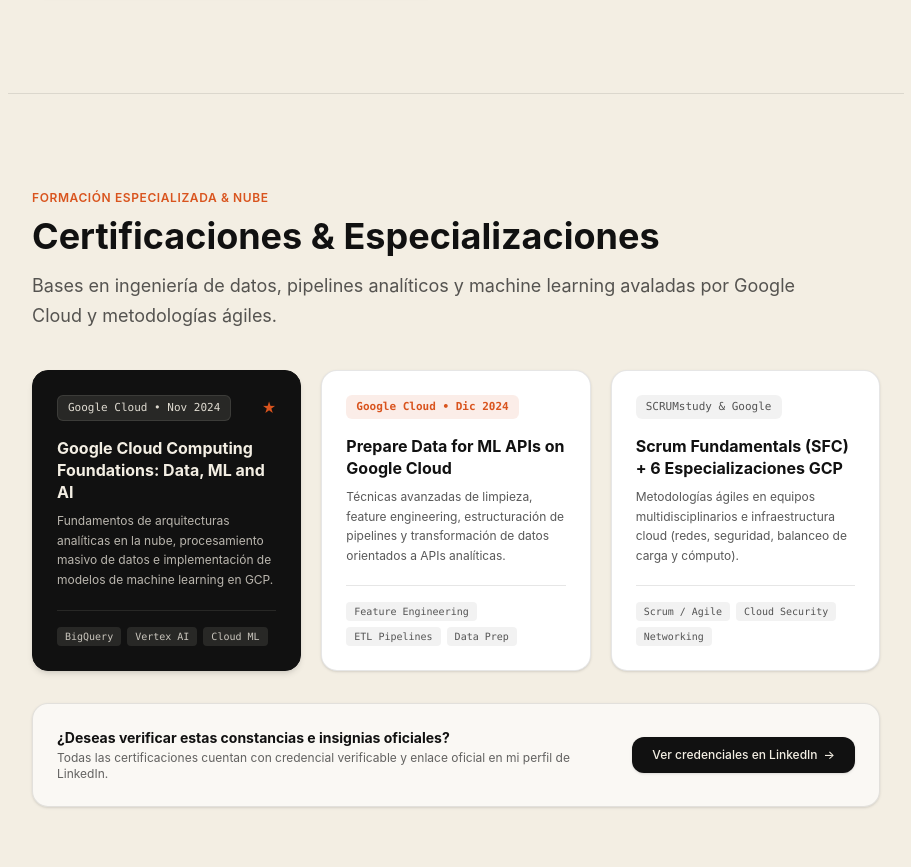
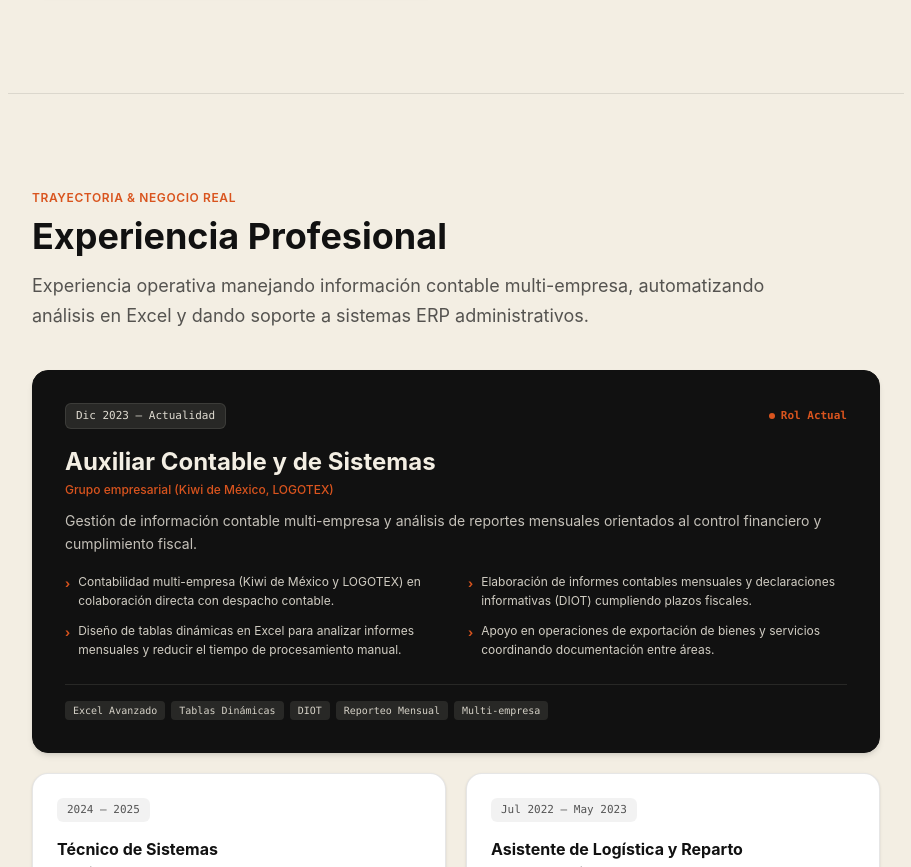
Before and after one commit to edgarrr-45/mi-portfolio, an Astro site: page / in a window 1280 px wide. Shown: the part 1933-2800 px from the top of the page, without its empty margins (184-1095 px from the left). Built offline with nearby package versions, Linux system fonts and the light colour scheme; Astro itself is replaced by a stand-in of ours.

Commit message:
feat: agregar seccion Experience con impacto en Kiwi de Mexico y ERP

```diff
--- /dev/null
+++ b/src/components/Experience.astro
@@ -0,0 +1,162 @@
+---
+interface ExperienceItem {
+  title: string;
+  company: string;
+  date: string;
+  featured: boolean;
+  summary: string;
+  highlights: string[];
+  tags: string[];
+}
+
+const experience: ExperienceItem[] = [
+  {
+    title: "Auxiliar Contable y de Sistemas",
+    company: "Grupo empresarial (Kiwi de México, LOGOTEX)",
+    date: "Dic 2023 – Actualidad",
+    featured: true,
+    summary:
+      "Gestión de información contable multi-empresa y análisis de reportes mensuales orientados al control financiero y cumplimiento fiscal.",
+    highlights: [
+      "Contabilidad multi-empresa (Kiwi de México y LOGOTEX) en colaboración directa con despacho contable.",
+      "Elaboración de informes contables mensuales y declaraciones informativas (DIOT) cumpliendo plazos fiscales.",
+      "Diseño de tablas dinámicas en Excel para analizar informes mensuales y reducir el tiempo de procesamiento manual.",
+      "Apoyo en operaciones de exportación de bienes y servicios coordinando documentación entre áreas.",
+    ],
+    tags: ["Excel Avanzado", "Tablas Dinámicas", "DIOT", "Reporteo Mensual", "Multi-empresa"],
+  },
+  {
+    title: "Técnico de Sistemas",
+    company: "Soluciones LAM",
+    date: "2024 – 2025",
+    featured: false,
+    summary:
+      "Soporte técnico presencial y remoto en entornos administrativos y contables para múltiples cuentas de clientes.",
+    highlights: [
+      "Instalación, configuración y asesoría en uso de sistemas Aspel (SAE, COI, NOI).",
+      "Diagnóstico y resolución de incidencias de software y hardware adaptadas a cada empresa.",
+    ],
+    tags: ["Aspel SAE / COI / NOI", "Sistemas ERP", "Soporte Técnico"],
+  },
+  {
+    title: "Asistente de Logística y Reparto",
+    company: "Transportes Quinar",
+    date: "Jul 2022 – May 2023",
+    featured: false,
+    summary:
+      "Coordinación operativa en campo enfocada en eficiencia y cumplimiento de entregas.",
+    highlights: [
+      "Planificación y ejecución de rutas de entrega optimizando tiempos de reparto.",
+    ],
+    tags: ["Logística", "Planificación de Rutas", "Operaciones"],
+  },
+];
+---
+
+<section id="experiencia" class="max-w-4xl mx-auto px-6 py-24 border-t border-ink/10">
+  <!-- Encabezado de la Sección -->
+  <div class="mb-10">
+    <span class="text-burnt text-xs font-semibold uppercase tracking-wider block mb-2">
+      Trayectoria & Negocio Real
+    </span>
+    <h2 class="text-3xl md:text-4xl font-bold text-ink leading-tight">
+      Experiencia Profesional
+    </h2>
+    <p class="mt-3 text-lg text-ink/70 leading-relaxed max-w-3xl">
+      Experiencia operativa manejando información contable multi-empresa, automatizando análisis en Excel y dando soporte a sistemas ERP administrativos.
+    </p>
+  </div>
+
+  <!-- Cuadrícula Editorial: Protagonista arriba (2 cols) + Secundarias debajo (1 col c/u) -->
+  <div class="grid md:grid-cols-2 gap-5">
+    {experience.map((item) => (
+      <article
+        class={`rounded-2xl flex flex-col justify-between border transition ${
+          item.featured
+            ? "md:col-span-2 bg-ink text-cream border-ink p-7 md:p-8 shadow-md"
+            : "bg-white text-ink border-ink/10 p-6 shadow-sm"
+        }`}
+      >
+        <div>
+          <!-- Periodo + Indicador -->
+          <div class="flex flex-wrap items-center justify-between gap-2 mb-4">
+            <span
+              class={`inline-block text-[11px] font-mono px-2.5 py-1 rounded-md ${
+                item.featured
+                  ? "bg-cream/10 text-cream/90 border border-cream/10"
+                  : "bg-ink/5 text-ink/70"
+              }`}
+            >
+              {item.date}
+            </span>
+
+            {item.featured && (
+              <span class="inline-flex items-center gap-1.5 text-[11px] font-mono font-semibold text-burnt">
+                <span class="w-1.5 h-1.5 rounded-full bg-burnt"></span>
+                Rol Actual
+              </span>
+            )}
+          </div>
+
+          <!-- Puesto y Empresa -->
+          <h3
+            class={`font-bold leading-snug ${
+              item.featured ? "text-xl md:text-2xl text-cream" : "text-base text-ink"
+            }`}
+          >
+            {item.title}
+          </h3>
+          <p
+            class={`text-xs font-medium mt-1 mb-3 ${
+              item.featured ? "text-burnt" : "text-ink/60"
+            }`}
+          >
+            {item.company}
+          </p>
+
+          <!-- Resumen -->
+          <p
+            class={`text-xs md:text-sm leading-relaxed mb-4 ${
+              item.featured ? "text-cream/80 max-w-3xl" : "text-ink/70"
+            }`}
+          >
+            {item.summary}
+          </p>
+
+          <!-- Logros y Responsabilidades -->
+          <ul
+            class={`space-y-2 text-xs leading-relaxed ${
+              item.featured ? "text-cream/85 grid md:grid-cols-2 md:gap-x-6 md:space-y-0 md:gap-y-2.5" : "text-ink/75"
+            }`}
+          >
+            {item.highlights.map((point) => (
+              <li class="flex items-start gap-2">
+                <span class="text-burnt font-bold mt-0.5">&rsaquo;</span>
+                <span>{point}</span>
+              </li>
+            ))}
+          </ul>
+        </div>
+
+        <!-- Etiquetas Técnicas -->
+        <div
+          class={`flex flex-wrap gap-1.5 mt-6 pt-4 border-t ${
+            item.featured ? "border-cream/10" : "border-ink/10"
+          }`}
+        >
+          {item.tags.map((tag) => (
+            <span
+              class={`text-[10px] font-mono px-2 py-0.5 rounded ${
+                item.featured
+                  ? "bg-cream/10 text-cream/85"
+                  : "bg-ink/5 text-ink/70"
+              }`}
+            >
+              {tag}
+            </span>
+          ))}
+        </div>
+      </article>
+    ))}
+  </div>
+</section>
--- a/src/components/Navbar.astro
+++ b/src/components/Navbar.astro
@@ -8,6 +8,7 @@ const cvUrl = `${import.meta.env.BASE_URL}/CV_Edgar_Gaytan.pdf`;
         <a href="#hero" class="font-bold text-ink">Edgar Gaytán</a>
         <div class="flex items-center gap-5">
             <a href="#ajedrez" class="text-xs font-medium text-ink/70 hover:text-ink transition">Caso de Estudio</a>
+            <a href="#experiencia" class="text-xs font-medium text-ink/70 hover:text-ink transition">Experiencia</a>
             <a href="#certificaciones" class="text-xs font-medium text-ink/70 hover:text-ink transition">Certificaciones</a>
             <a href={cvUrl} target="_blank" class="bg-burnt text-cream px-3.5 py-1.5 rounded-lg text-xs font-medium">Descargar CV</a>
         </div>
--- a/src/pages/index.astro
+++ b/src/pages/index.astro
@@ -2,6 +2,7 @@
 import BaseLayout from '../layouts/BaseLayout.astro';
 import Hero from '../components/Hero.astro';
 import ChessStudy from '../components/ChessStudy.astro';
+import Experience from '../components/Experience.astro';
 import Certifications from '../components/Certifications.astro';
 import Resume from '../components/Resume.astro';
 ---
@@ -12,6 +13,7 @@ import Resume from '../components/Resume.astro';
 
   <Hero />
   <ChessStudy />
+  <Experience />
   <Certifications />
   <Resume />
 
```
